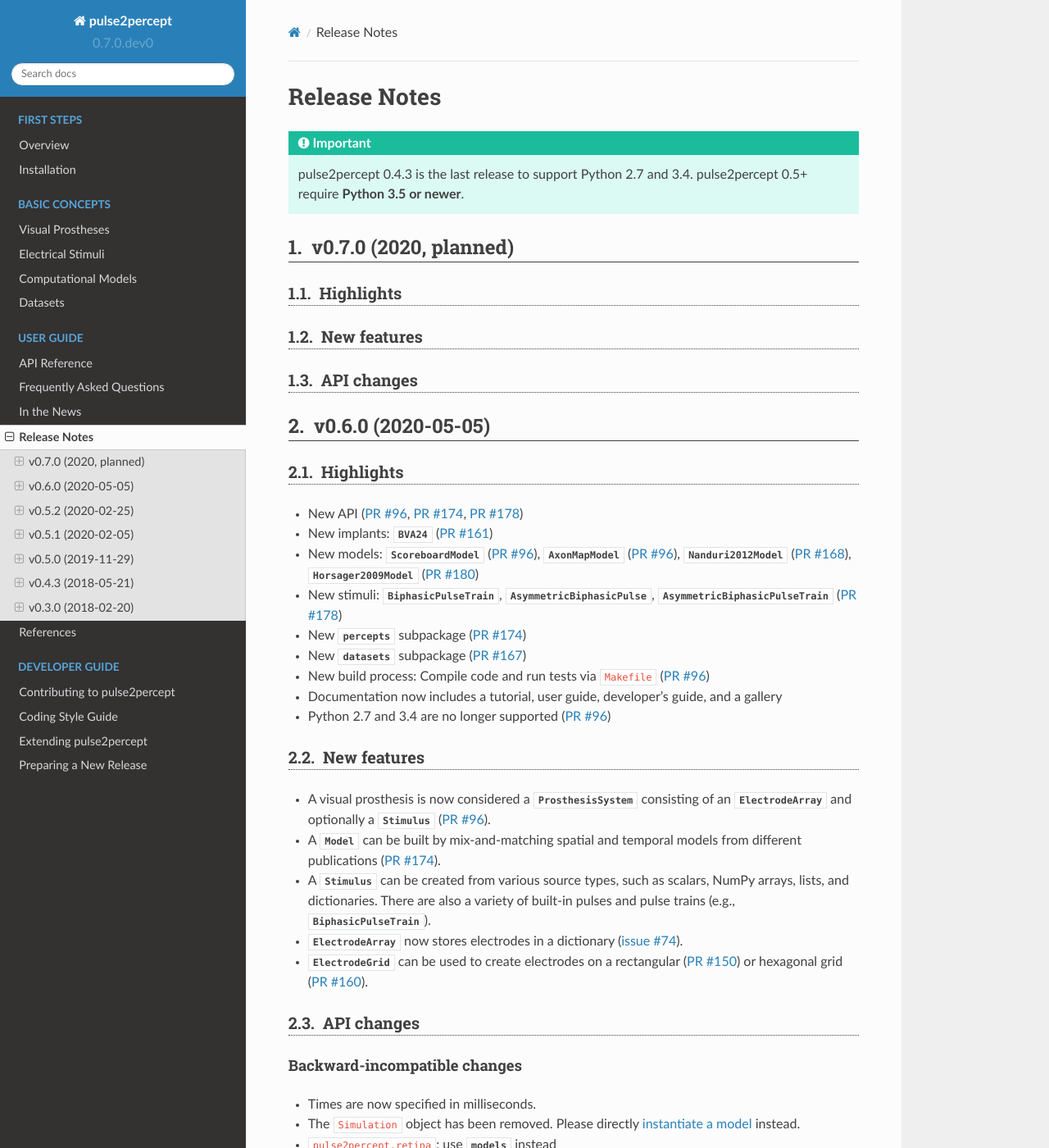
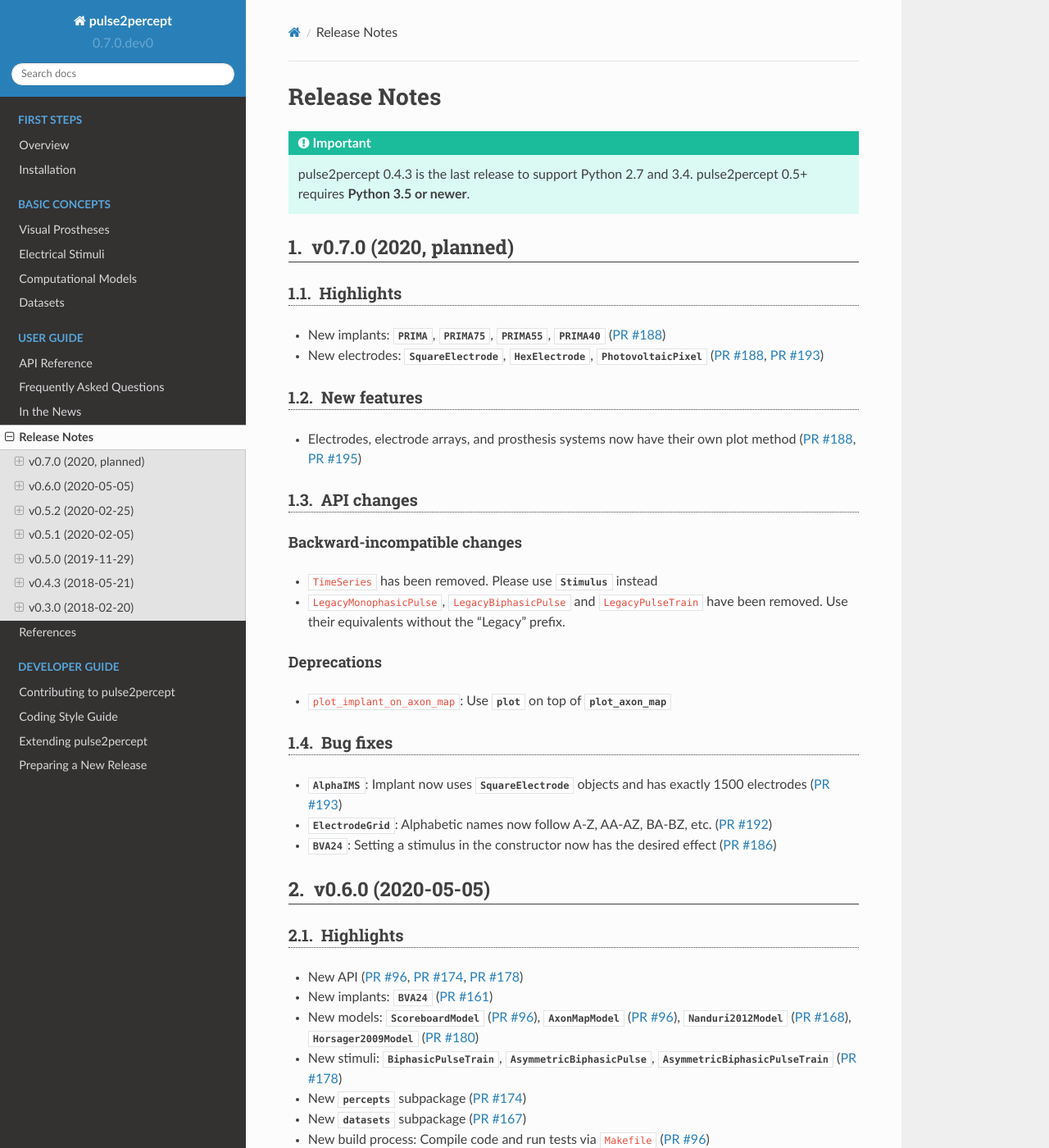
Before and after one commit to pulse2percept/pulse2percept, a Sphinx documentation site: the page built from doc/users/release_notes.rst, in a window 1280 px wide and 1400 px high. Shown: the whole window at 82% size. Built offline with Sphinx 7.4.7 and the Read the Docs theme 2.0.0, drawn with Linux system fonts in a browser that asks for light colours; pages that are not in the unit, such as notebooks, are missing from menus.

Commit message:
add more testing, update release notes

```diff
--- a/doc/users/release_notes.rst
+++ b/doc/users/release_notes.rst
@@ -7,7 +7,7 @@
 .. important::
 
     pulse2percept 0.4.3 is the last release to support Python 2.7 and 3.4.
-    pulse2percept 0.5+ require **Python 3.5 or newer**.
+    pulse2percept 0.5+ requires **Python 3.5 or newer**.
 
 v0.7.0 (2020, planned)
 ----------------------
@@ -15,11 +15,49 @@
 Highlights
 ~~~~~~~~~~
 
+*  New implants: :py:class:`~pulse2percept.implants.PRIMA`,
+   :py:class:`~pulse2percept.implants.PRIMA75`,
+   :py:class:`~pulse2percept.implants.PRIMA55`,
+   :py:class:`~pulse2percept.implants.PRIMA40` (:pull:`188`)
+*  New electrodes: :py:class:`~pulse2percept.implants.SquareElectrode`,
+   :py:class:`~pulse2percept.implants.HexElectrode`,
+   :py:class:`~pulse2percept.implants.PhotovoltaicPixel` (:pull:`188`,
+   :pull:`193`)
+
 New features
 ~~~~~~~~~~~~
 
+*  Electrodes, electrode arrays, and prosthesis systems now have their own
+   plot method (:pull:`188`, :pull:`195`)
+
 API changes
 ~~~~~~~~~~~
+
+Backward-incompatible changes
+^^^^^^^^^^^^^^^^^^^^^^^^^^^^^
+
+*  ``TimeSeries`` has been removed. Please use
+   :py:class:`~pulse2percept.stimuli.Stimulus` instead
+*  ``LegacyMonophasicPulse``, ``LegacyBiphasicPulse`` and ``LegacyPulseTrain``
+   have been removed. Use their equivalents without the "Legacy" prefix.
+
+Deprecations
+^^^^^^^^^^^^
+
+*  ``plot_implant_on_axon_map``: Use
+   :py:meth:`~pulse2percept.implants.ProsthesisSystem.plot` on top of
+   :py:func:`~pulse2percept.viz.plot_axon_map`
+
+Bug fixes
+~~~~~~~~~
+
+*  :py:class:`~pulse2percept.implants.AlphaIMS`: Implant now uses
+   :py:class:`~pulse2percept.implants.SquareElectrode` objects and has exactly
+   1500 electrodes (:pull:`193`)
+*  :py:class:`~pulse2percept.implants.ElectrodeGrid`: Alphabetic names now
+   follow A-Z, AA-AZ, BA-BZ, etc. (:pull:`192`)
+*  :py:class:`~pulse2percept.implants.BVA24`: Setting a stimulus in the
+   constructor now has the desired effect (:pull:`186`)
 
 v0.6.0 (2020-05-05)
 ----------------------
```
Also changed, not shown: 8 other files.
